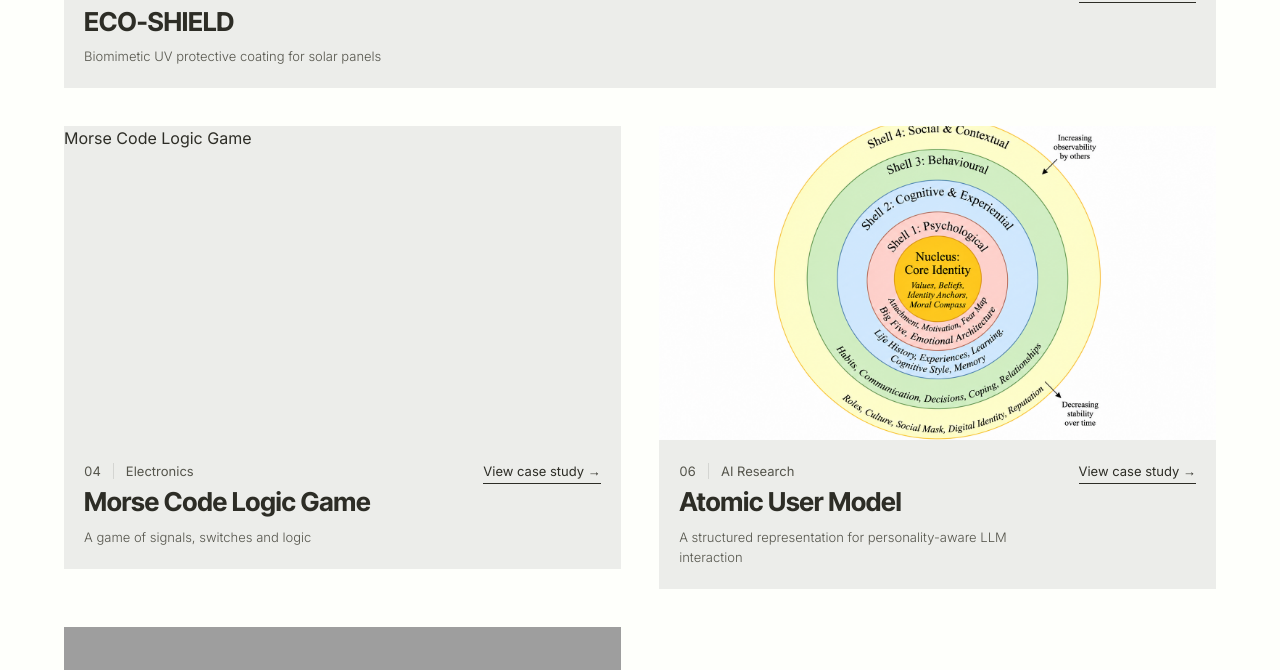
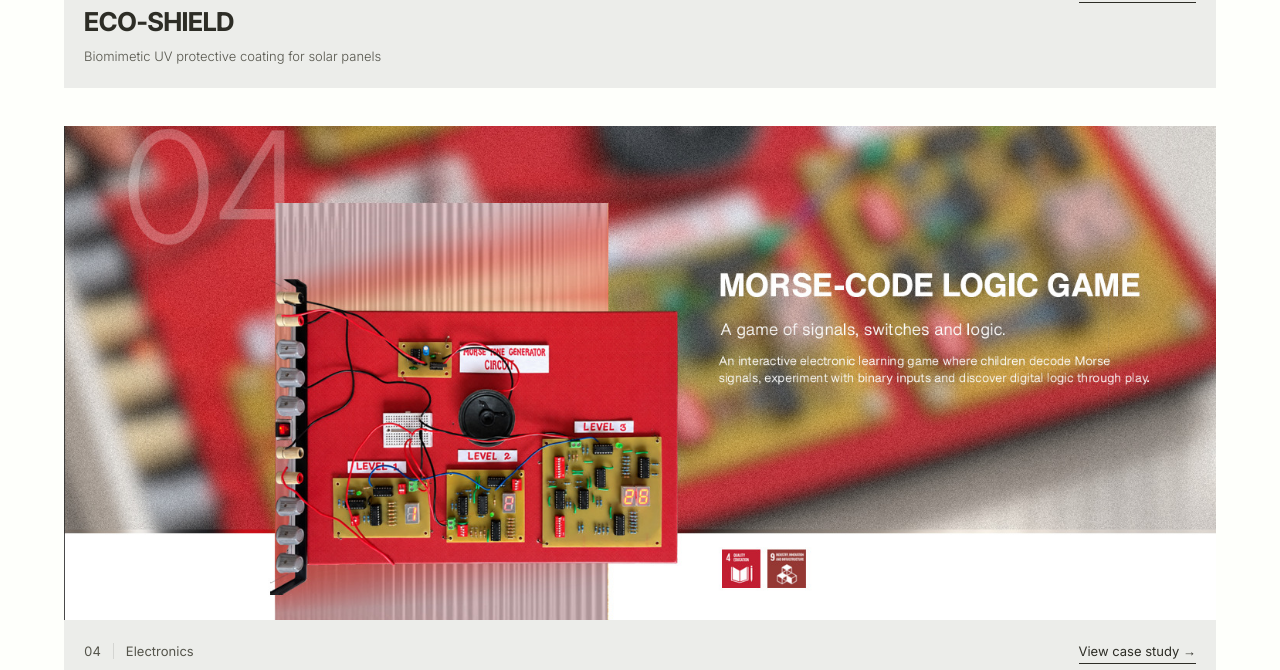
Before and after one commit to deepthikas123-ops/portfolio-v1, a Next.js app: page / in a window 1280 px wide. Shown: the part 2061-2731 px from the top of the page. Built offline with nearby package versions, Linux system fonts and the light colour scheme; no server answers; grey boxes are pictures that could not be loaded.

Commit message:
Update projects.ts

```diff
--- a/components/projects.ts
+++ b/components/projects.ts
@@ -58,6 +58,8 @@ const list: ProjectInput[] = [
     subtitle: 'A game of signals, switches and logic',
     discipline: 'Electronics',
     live: true,
+    cover: '/images/morse-cover.jpg',
+    featured: true,
   },
   {
     slug: 'chain-snatch-alert',
```
